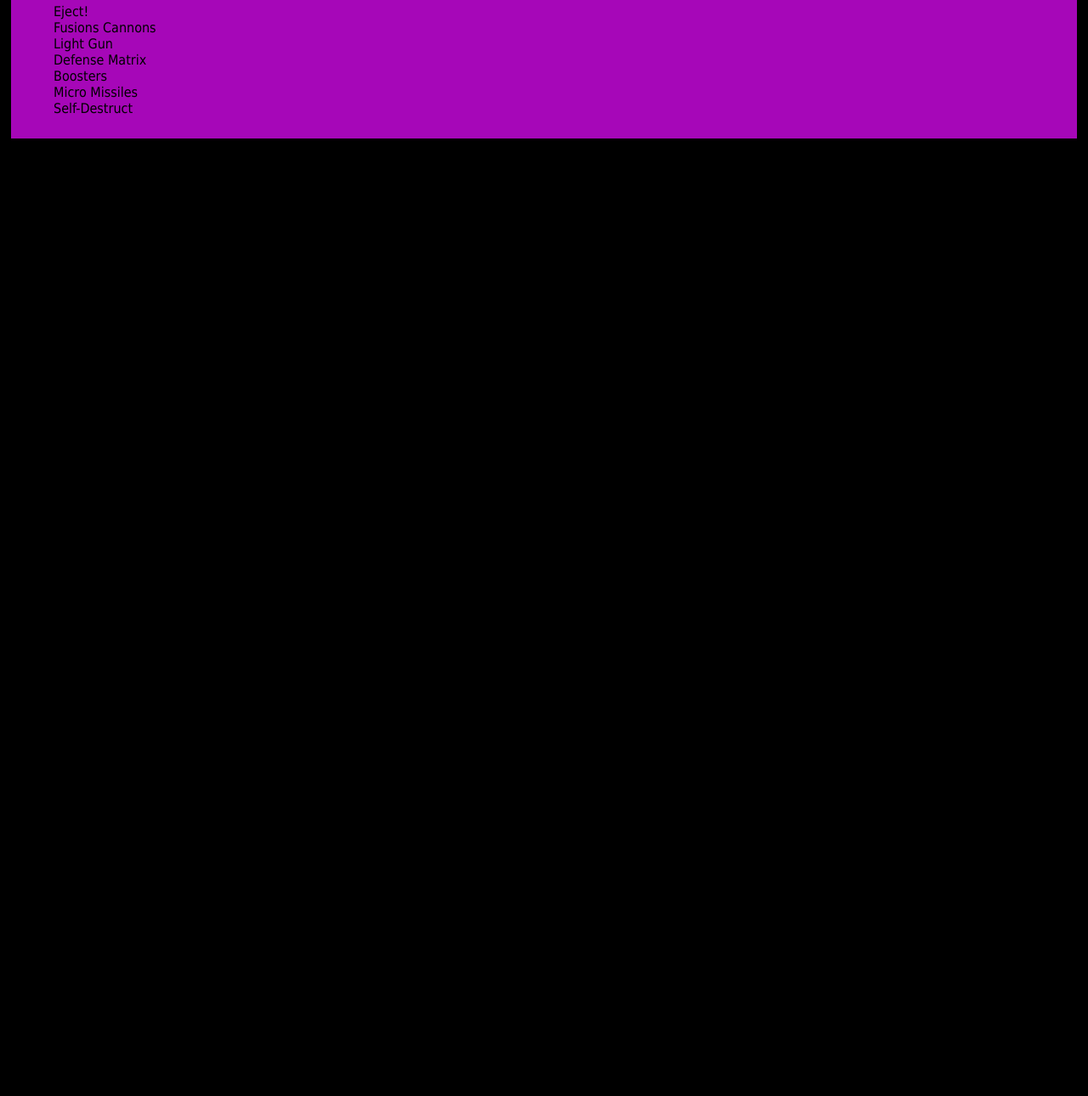
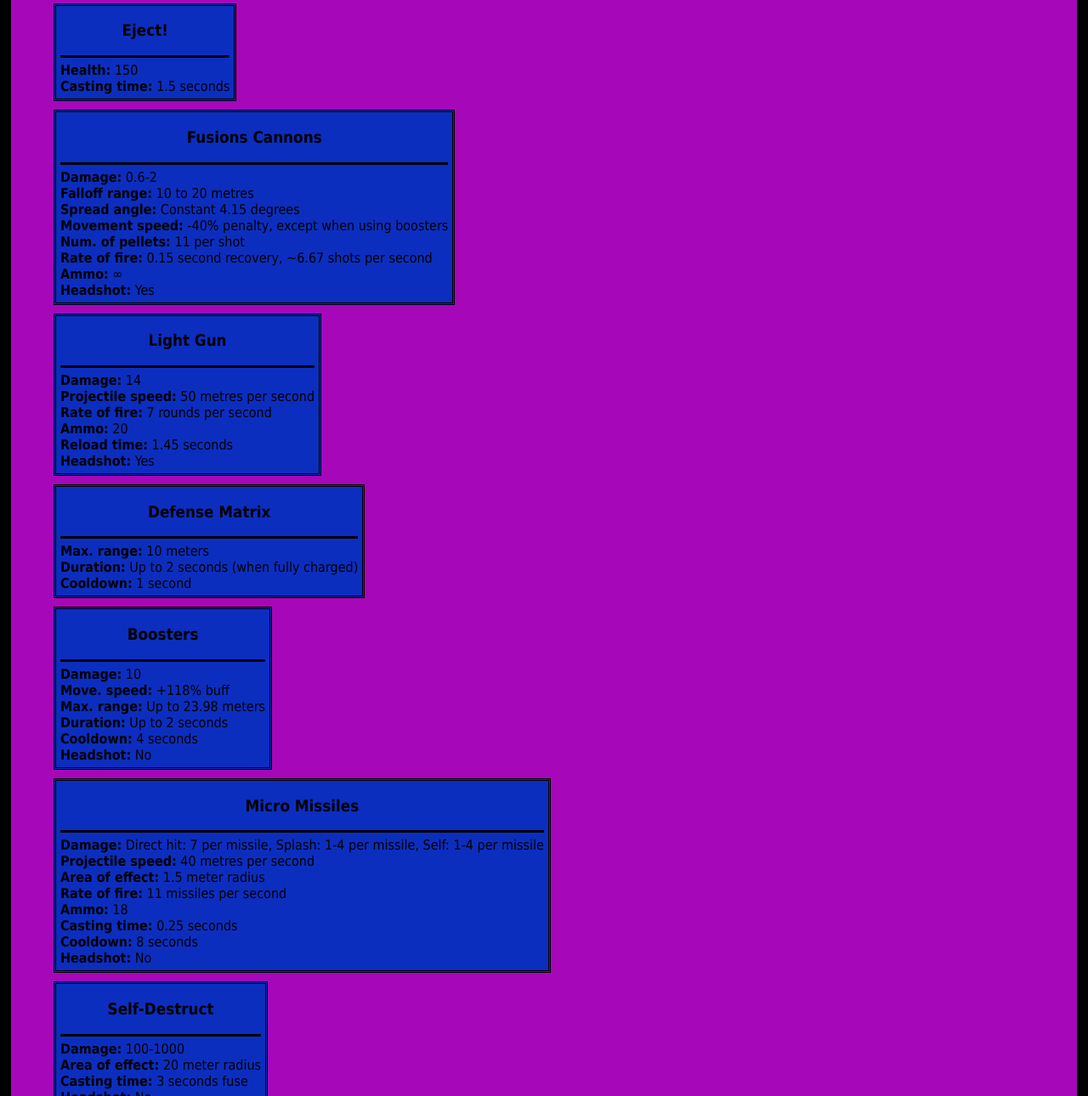
Before and after one commit to ioanclarke/overwatch-miniwiki, a plain HTML site: page pages/heroes/dva.html in a window 1280 px wide. Shown: the part 362-1652 px from the top of the page at 85% size. Before the commit the page ends 800 px from the top, so only its background shows below. Drawn offline with Linux system fonts and the light colour scheme.

Commit message:
added abilities (with style) to hero page (for dva)

```diff
--- a/css/style.css
+++ b/css/style.css
@@ -86,23 +86,23 @@ li a:hover {
   transform: scale(1.2);
   background-color: #07B6D7;
 }
-/*.nav-item {
-  display: block;
-  color: #000;
-  padding: 10px 20px;
-  text-decoration: none;
+
+.ability-box {
+  background-color: #0C2EBF;
+  display: inline-block;
+  margin-bottom:10px;
+  padding-bottom:5px;
+  padding-top: 0px;
+  padding-left: 5px;
+  padding-right: 5px;
+  border-style: double;
+}
+
+.ability-name {
   text-align: center;
 }
 
-.nav-item:hover {
-  color: white;
-  background-color: #6F0439;
+.abilities-list {
+  border-top-style: solid;
+  padding-top: 5px;
 }
-
-
-
-
-
-li {
-  float: left;
-}*/
--- a/pages/heroes/dva.html
+++ b/pages/heroes/dva.html
@@ -19,22 +19,102 @@
         <h1 class="hero-name">D.Va</h1>
         <img class="hero-icon hero-icon-individual" src="../../img/icons/dva.png" alt="D.Va">
         <h2>Overview</h1>
-        <ul>
-          <li>Description: D.Va’s mech, Tokki is nimble and powerful — its twin Fusion Cannons blast away with autofire at short range,
+        <ul style="list-style-type:none;">
+          <li><b>Description:</b> D.Va’s mech, Tokki is nimble and powerful — its twin Fusion Cannons blast away with autofire at short range,
           and she can use its Boosters to barrel over enemies and obstacles,
           or absorb attacks with her projectile-dismantling Defense Matrix. </li>
-          <li>HP:</li>
-          <li>Armor:</li>
+          <li><b>HP</b>: 150(Pilot), 400(Mech)</li>
+          <li><b>Armor</b>: 200(Mech)</li>
         </ul>
-        <h2 style="margin-top:35px;">Abilities:</h2>
+        <h2 style="margin-top:35px; margin-left:40px;">Abilities:</h2>
             <ul style="list-style-type:none;">
-              <li>Eject!</li>
-              <li>Fusions Cannons</li>
-              <li>Light Gun</li>
-              <li>Defense Matrix</li>
-              <li>Boosters</li>
-              <li>Micro Missiles</li>
-              <li>Self-Destruct</li>
+              <li>
+                <div class="ability-box">
+                  <h3 class="ability-name">Eject!</h3>
+                  <div class="abilities-list">
+                    <b>Health:</b> 150</b><br>
+                    <b>Casting time:</b> 1.5 seconds
+                  </div>
+                </div>
+              </li>
+              <li>
+                <div class="ability-box">
+                    <h3 class="ability-name">Fusions Cannons</h3>
+                    <div class="abilities-list">
+                      <b>Damage:</b> 0.6-2<br>
+                      <b>Falloff range:</b> 10 to 20 metres<br>
+                      <b>Spread angle:</b> Constant 4.15 degrees<br>
+                      <b>Movement speed:</b> -40% penalty, except when using boosters<br>
+                      <b>Num. of pellets:</b> 11 per shot<br>
+                      <b>Rate of fire:</b> 0.15 second recovery, ~6.67 shots per second<br>
+                      <b>Ammo:</b> ∞<br>
+                      <b>Headshot:</b> Yes
+                    </div>
+                </div>
+              </li>
+              <li>
+                <div class="ability-box">
+                  <h3 class="ability-name">Light Gun</h3>
+                  <div class="abilities-list">
+                    <b>Damage:</b> 14<br>
+                    <b>Projectile speed:</b> 50 metres per second<br>
+                    <b>Rate of fire:</b> 7 rounds per second<br>
+                    <b>Ammo:</b> 20<br>
+                    <b>Reload time:</b> 1.45 seconds<br>
+                    <b>Headshot:</b> Yes
+                  </div>
+                </div>
+              </li>
+              <li>
+                <div class="ability-box">
+                  <h3 class="ability-name">Defense Matrix</h3>
+                  <div class="abilities-list">
+                    <b>Max. range:</b> 10 meters<br>
+                    <b>Duration:</b> Up to 2 seconds (when fully charged)<br>
+                    <b>Cooldown:</b> 1 second
+                  </div>
+                </div>
+              </li>
+              <li>
+                <div class="ability-box">
+                  <h3 class="ability-name">Boosters</h3>
+                  <div class="abilities-list">
+                    <b>Damage:</b> 10<br>
+                    <b>Move. speed:</b> +118% buff<br>
+                    <b>Max. range:</b> Up to 23.98 meters<br>
+                    <b>Duration:</b> Up to 2 seconds<br>
+                    <b>Cooldown:</b> 4 seconds<br>
+                    <b>Headshot:</b> No
+                  </div>
+                </div>
+              </li>
+              <li>
+                <div class="ability-box">
+                  <h3 class="ability-name">Micro Missiles</h3>
+                  <div class="abilities-list">
+                    <b>Damage:</b> Direct hit: 7 per missile, Splash: 1-4 per missile, Self: 1-4 per missile<br>
+                    <b>Projectile speed:</b> 40 metres per second<br>
+                    <b>Area of effect:</b> 1.5 meter radius<br>
+                    <b>Rate of fire:</b> 11 missiles per second<br>
+                    <b>Ammo:</b> 18<br>
+                    <b>Casting time:</b> 0.25 seconds<br>
+                    <b>Cooldown:</b> 8 seconds<br>
+                    <b>Headshot:</b> No
+                  </div>
+                </div>
+              </li>
+              <li>
+                <div class="ability-box">
+                  <h3 class="ability-name">Self-Destruct</h3>
+                  <div class="abilities-list">
+                    <b>Damage:</b> 100-1000<br>
+                    <b>Area of effect:</b> 20 meter radius<br>
+                    <b>Casting time:</b> 3 seconds fuse<br>
+                    <b>Headshot:</b> No<br>
+                    <b>Ultimate cost:</b> 1540 points
+                  </div>
+                </div>
+              </li>
             </ul>
       </div>
     </header>
```
